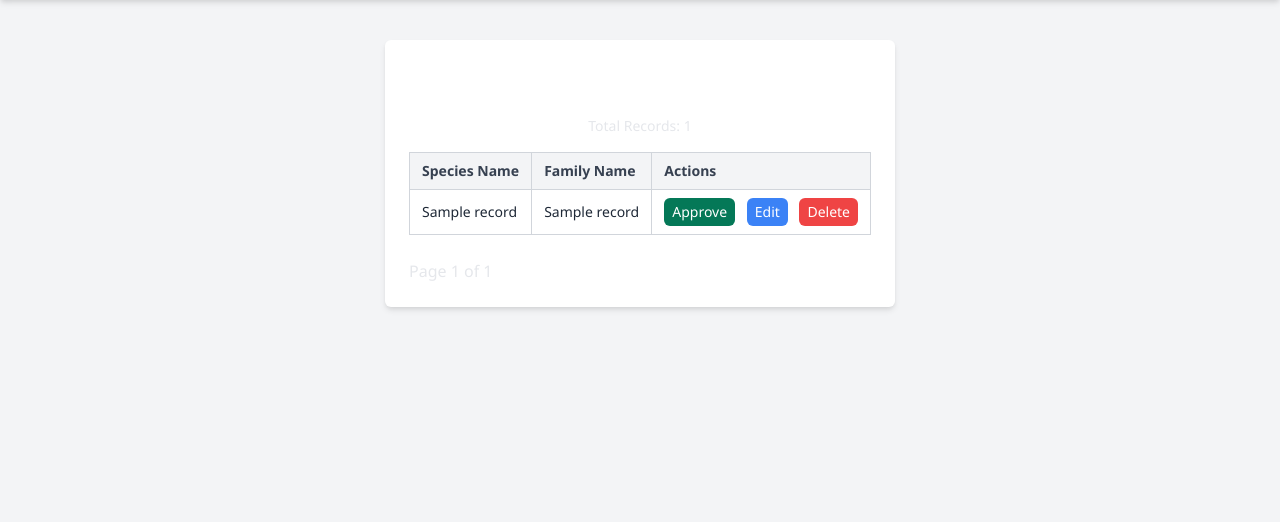
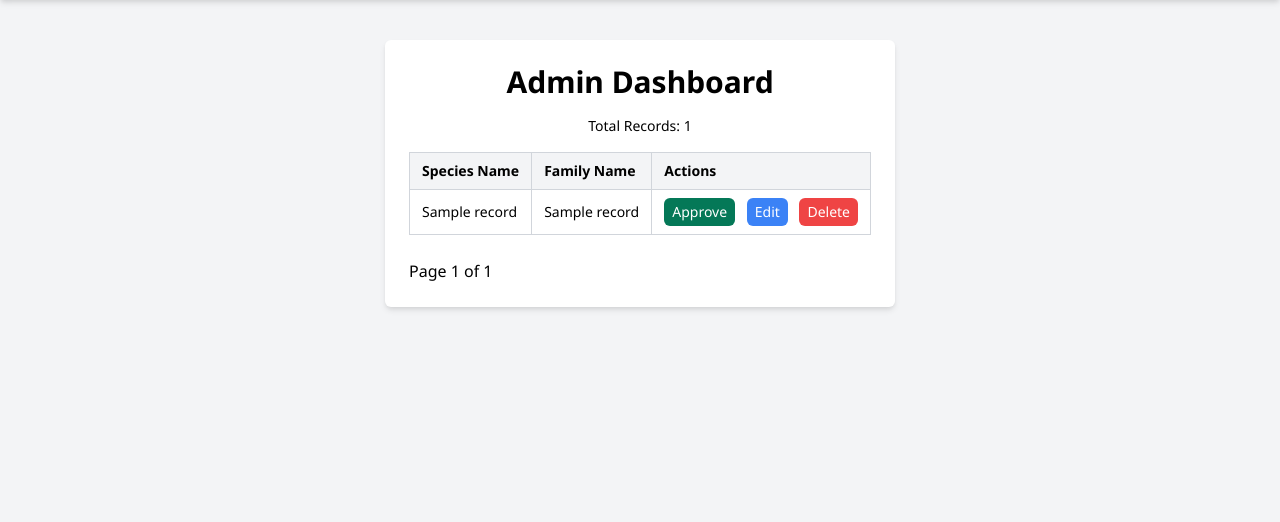
Before and after one commit to willi-felix/flora, a Flask app: template templates/admin_dashboard.html in a window 1280 px wide. Shown: the part 81-603 px from the top of the page. Run offline with Flask 3, Linux system fonts and the light colour scheme; the template is opened without the code that fills it: most values are stand-ins (such as "Sample title", 1, 10 or a date in 2020).

Commit message:
Update admin_dashboard.html

```diff
--- a/templates/admin_dashboard.html
+++ b/templates/admin_dashboard.html
@@ -2,7 +2,7 @@
 
 {% block content %}
 <div class="bg-white shadow-md rounded-md p-4 sm:p-6 max-w-5xl mx-auto mt-6">
-    <h2 class="text-2xl sm:text-3xl font-bold text-center text-white mb-4">Admin Dashboard</h2>
+    <h2 class="text-2xl sm:text-3xl font-bold text-center text-black mb-4">Admin Dashboard</h2>
 
     {% with messages = get_flashed_messages(with_categories=true) %}
         {% if messages %}
@@ -16,22 +16,22 @@
         {% endif %}
     {% endwith %}
 
-    <p class="text-center text-sm text-gray-200 mb-4">Total Records: {{ total_records }}</p>
+    <p class="text-center text-sm text-black mb-4">Total Records: {{ total_records }}</p>
 
     <div class="overflow-x-auto">
         <table class="table-auto w-full border-collapse border border-gray-300 rounded-md">
             <thead class="bg-gray-100">
                 <tr>
-                    <th class="py-2 px-3 border border-gray-300 text-left text-xs sm:text-sm text-gray-700">Species Name</th>
-                    <th class="py-2 px-3 border border-gray-300 text-left text-xs sm:text-sm text-gray-700">Family Name</th>
-                    <th class="py-2 px-3 border border-gray-300 text-left text-xs sm:text-sm text-gray-700">Actions</th>
+                    <th class="py-2 px-3 border border-gray-300 text-left text-xs sm:text-sm text-black">Species Name</th>
+                    <th class="py-2 px-3 border border-gray-300 text-left text-xs sm:text-sm text-black">Family Name</th>
+                    <th class="py-2 px-3 border border-gray-300 text-left text-xs sm:text-sm text-black">Actions</th>
                 </tr>
             </thead>
             <tbody>
                 {% for record in records %}
                 <tr class="hover:bg-gray-200">
-                    <td class="py-2 px-3 border border-gray-300 text-xs sm:text-sm text-gray-800">{{ record['species_name'] }}</td>
-                    <td class="py-2 px-3 border border-gray-300 text-xs sm:text-sm text-gray-800">{{ record['family_name'] }}</td>
+                    <td class="py-2 px-3 border border-gray-300 text-xs sm:text-sm text-black">{{ record['species_name'] }}</td>
+                    <td class="py-2 px-3 border border-gray-300 text-xs sm:text-sm text-black">{{ record['family_name'] }}</td>
                     <td class="py-2 px-3 border border-gray-300 text-xs sm:text-sm">
                         {% if not record['approved'] %}
                         <form action="{{ url_for('approve_record', record_id=record['id']) }}" method="POST" class="inline">
@@ -51,7 +51,7 @@
                                 Edit
                             </button>
                         </form>
-                        <form action="{{ url_for('delete_record', record_id=record['id']) }}" method="POST" class="inline ml-1 sm:ml-2" onsubmit="return confirm('Are you sure you want to delete this record?');">
+                        <form action="{{ url_for('delete_record', record_id=record['id'], page=page) }}" method="POST" class="inline ml-1 sm:ml-2" onsubmit="return confirm('Are you sure you want to delete this record?');">
                             <button
                                 type="submit"
                                 class="bg-red-500 text-white px-2 py-1 rounded-md text-xs sm:text-sm hover:bg-red-600">
@@ -67,14 +67,14 @@
 
     <div class="flex justify-between mt-6">
         <div>
-            <span class="text-gray-200">Page {{ page }} of {{ total_pages }}</span>
+            <span class="text-black">Page {{ page }} of {{ total_pages }}</span>
         </div>
         <div>
             {% if page > 1 %}
-            <a href="{{ url_for('admin_dashboard', key='William12@OD', page=page-1) }}" class="text-white hover:underline">Previous</a>
+            <a href="{{ url_for('admin_dashboard', key='William12@OD', page=page-1) }}" class="text-black hover:underline">Previous</a>
             {% endif %}
             {% if page < total_pages %}
-            <a href="{{ url_for('admin_dashboard', key='William12@OD', page=page+1) }}" class="text-white hover:underline ml-4">Next</a>
+            <a href="{{ url_for('admin_dashboard', key='William12@OD', page=page+1) }}" class="text-black hover:underline ml-4">Next</a>
             {% endif %}
         </div>
     </div>
```
